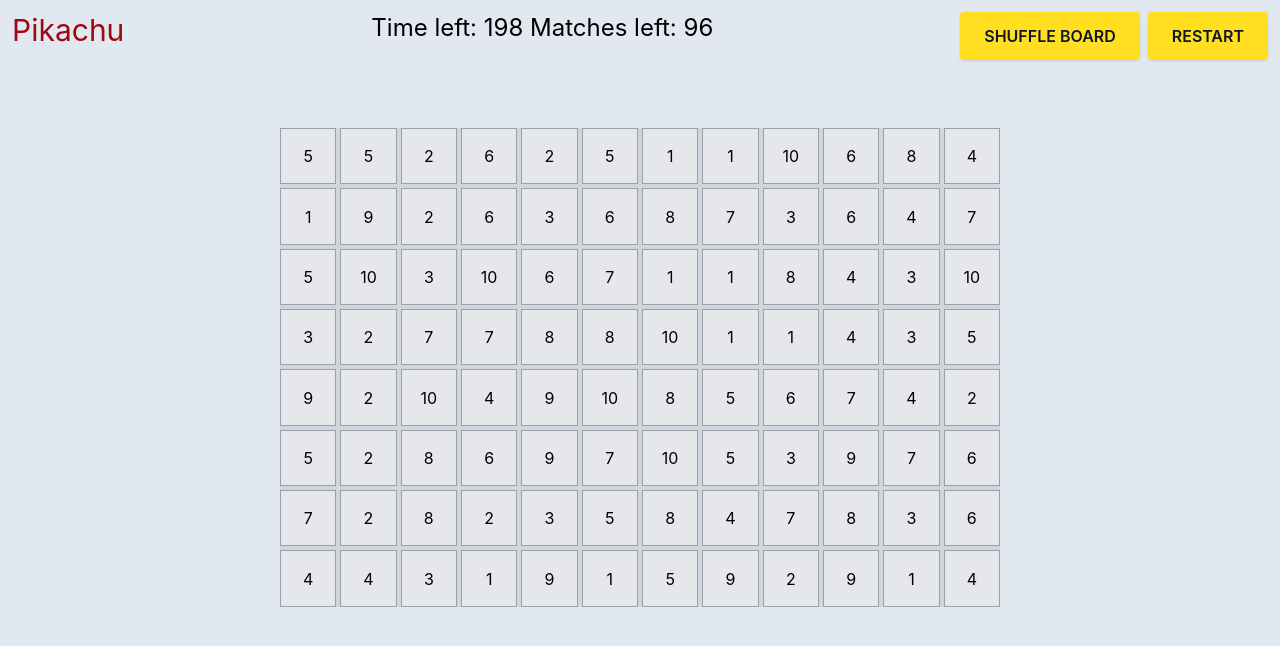
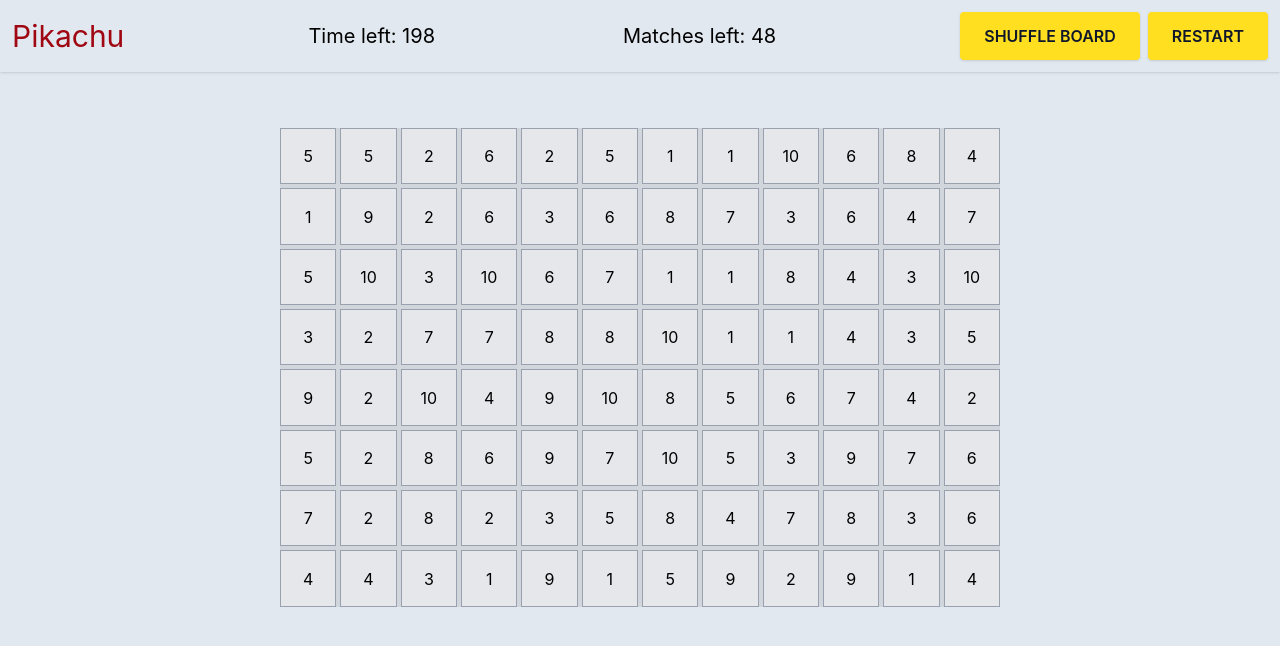
Before and after one commit to huynguyen03dev/pikachu-react, a React (Vite) app: page / in a window 1280 px wide. Both pictures are taken after a click on the button "START GAME". Shown: the top 646 px of the page. Built offline with nearby package versions, Linux system fonts and the light colour scheme.

Commit message:
Minor UI fixes

```diff
--- a/src/features/board/boardSelect.ts
+++ b/src/features/board/boardSelectors.ts
@@ -1,5 +1,5 @@
 import { createSelector } from "@reduxjs/toolkit";
-import { Cell, selectCells, selectCols, selectRows } from "./boardSlice";
+import { Cell, selectCells, selectCols, selectRemainingTiles, selectRows, selectStatus } from "./boardSlice";
 import { getPath } from "./pathfinding";
 
 const findAnyMatchablePair = (cells: Cell[], rows: number, cols: number): { x: number, y: number } | null => {
@@ -24,3 +24,13 @@ export const selectMatchablePair = createSelector(
 	[selectCells, selectRows, selectCols],
 	(cells : Cell[], rows: number, cols: number) => findAnyMatchablePair(cells, rows, cols)
 )
+
+export const selectIsGameEnd = createSelector(
+  [selectStatus],
+  (status) => status === "won" || status === "lost"
+)
+
+export const selectMatchesRemaining = createSelector(
+  [selectRemainingTiles],
+  (remainingTiles) => remainingTiles / 2
+)
--- a/src/features/board/components/Dialog.tsx
+++ b/src/features/board/components/Dialog.tsx
@@ -1,11 +1,13 @@
 import { useAppDispatch, useAppSelector } from "../../../app/hooks";
 import { INIT_GAME } from "../../../saga";
+import { selectIsGameEnd } from "../boardSelectors";
 import { selectStatus } from "../boardSlice";
 
 export default function Dialog() {
 	const status = useAppSelector(selectStatus);
+	const isGameEnd = useAppSelector(selectIsGameEnd);
 
-	if (status === "playing") {
+	if (!isGameEnd) {
 		return null;
 	}
 
--- a/src/features/board/components/GameHeader.tsx
+++ b/src/features/board/components/GameHeader.tsx
@@ -1,22 +1,28 @@
 import { useAppDispatch, useAppSelector } from "../../../app/hooks";
 import { INIT_GAME, SHUFFLE_BOARD } from "../../../saga";
-import { selectStatus, selectTimeLeft, shuffle } from "../boardSlice";
+import { selectMatchesRemaining } from "../boardSelectors";
+import { selectStatus, selectTimeLeft } from "../boardSlice";
 
 export const GameHeader = () => {
 	const status = useAppSelector(selectStatus);
 	const dispatch = useAppDispatch();
 	const timeLeft = useAppSelector(selectTimeLeft);
-	const remainingTiles = useAppSelector(state => state.board.remainingTiles);
+	const remainingMatches = useAppSelector(selectMatchesRemaining);
 
 	return (
-		<div className="flex justify-between p-3">
+		<div className="flex justify-between p-3 shadow items-center">
 			<div className="text-red-800 text-3xl">
 				Pikachu
 			</div>
 			{status === "playing" && (
-				<div className="text-2xl">
-					Time left: {timeLeft} Matches left: {remainingTiles}
-				</div>
+				<>
+					<div className="text-xl mr-1">
+						Time left: {timeLeft}
+					</div>
+					<div className="text-xl">
+						Matches left: {remainingMatches}
+					</div>
+				</>
 			)}
 			<div className="flex gap-2">
 				{status === "playing" && (
--- a/src/saga.ts
+++ b/src/saga.ts
@@ -3,7 +3,7 @@ import { SagaIterator } from 'redux-saga'
 import { put, takeEvery, all, select, delay, takeLatest } from 'redux-saga/effects'
 import { Cell, doSelectCell, initBoard, removeMatchPair, removeSelection, selectCells, selectCols, selectRows, selectSelectedCellIds, selectStatus, shuffle, updateMatchPath } from './features/board/boardSlice'
 import { getPath } from './features/board/pathfinding'
-import { selectMatchablePair } from './features/board/boardSelect'
+import { selectMatchablePair } from './features/board/boardSelectors'
 
 export const SELLECT_CELL = "SELECT_CELL";
 export const CHECK_MATCHABLE_PAIR = "CHECK_MATCHABLE_PAIR";
@@ -81,8 +81,6 @@ export function* checkForMatchablePair() : SagaIterator {
         return;
     }
 
-    const cells: Cell[] = yield select(selectCells);
-    const rows = yield select(selectRows);
     const cols = yield select(selectCols);
 
     const pair = yield select(selectMatchablePair);
```
